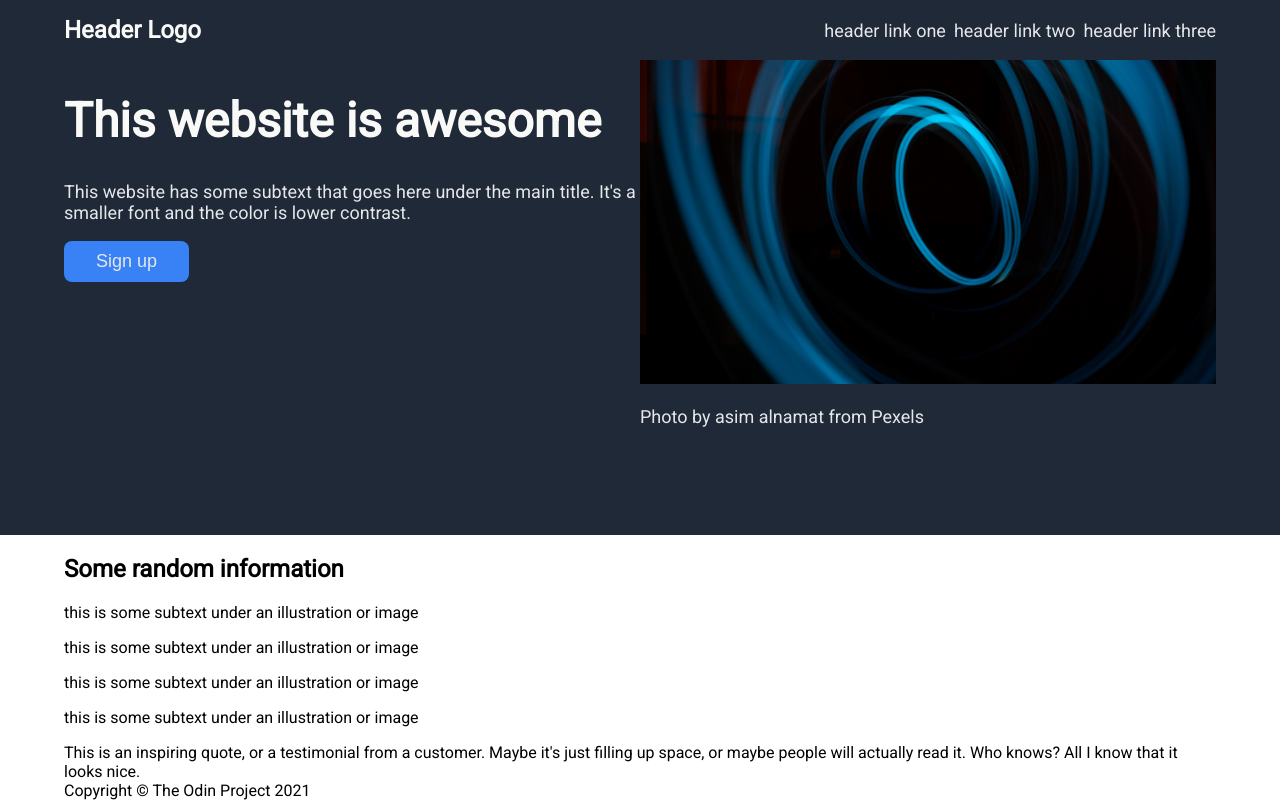
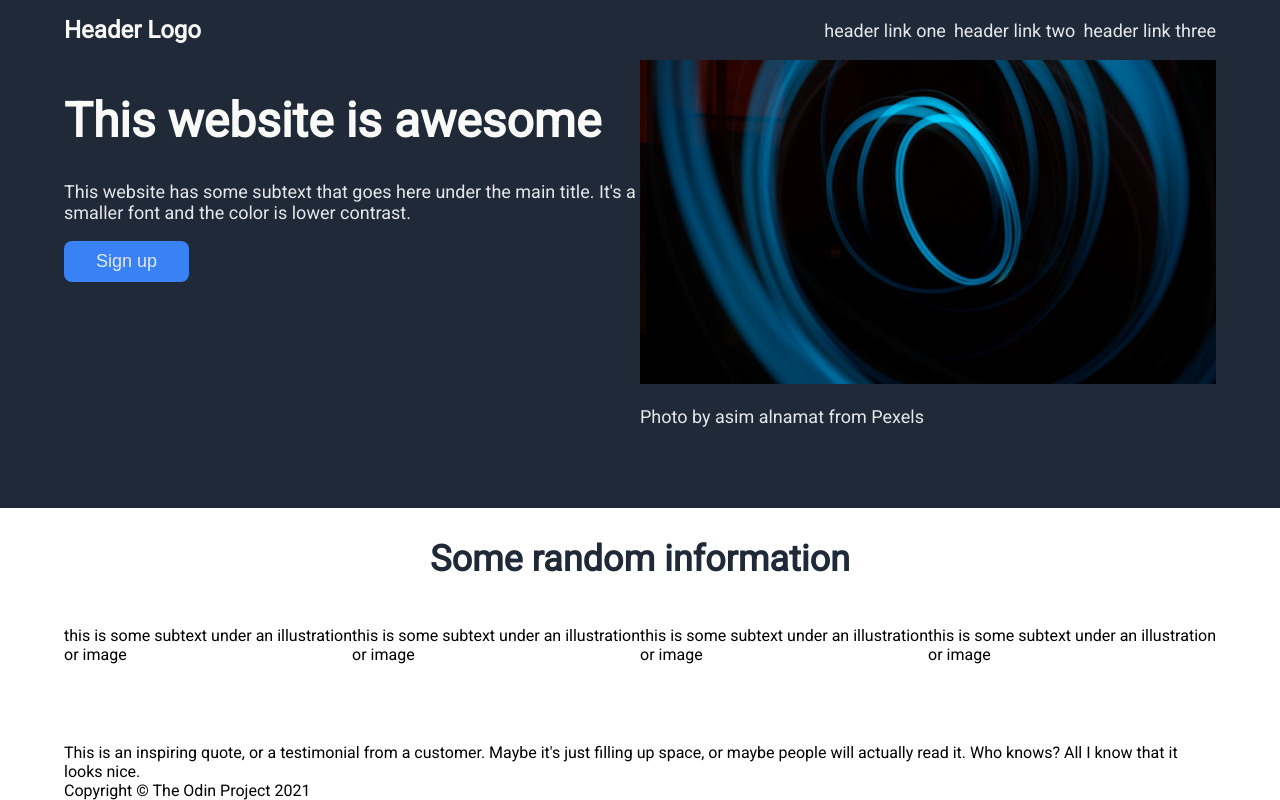
Before and after one commit to Drfeelgood16/Odin-project-site, a plain HTML site: page index.html in a window 1280 px wide. Drawn offline with Linux system fonts and the light colour scheme.

Commit message:
Style top container

```diff
--- a/style.css
+++ b/style.css
@@ -66,3 +66,17 @@ li {
     width: 100%;
     height: auto;
 }
+.top-container{
+    flex-direction: column;
+    flex: 1;
+}
+.top-container h2 {
+    font-size: 36px;
+    font-weight: 800;
+    color: #1f2937;
+    text-align: center;
+}
+.card-container {
+    display: flex;
+    justify-content: space-around;
+}
```
